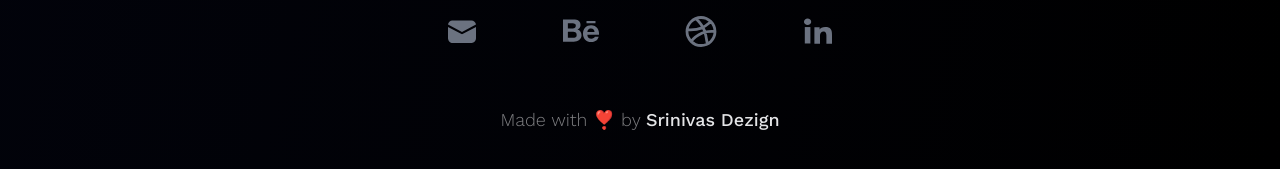
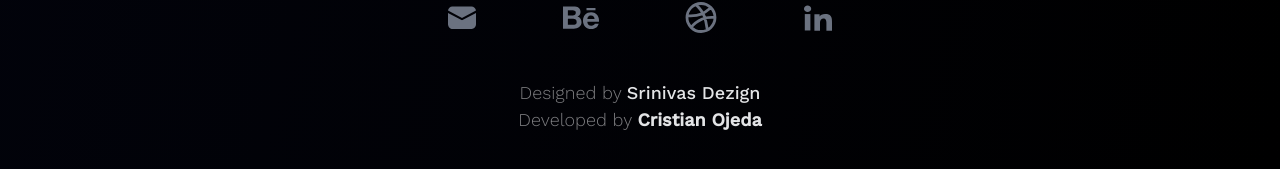
Before and after one commit to ojedacristian/next-tailwind-portfolio, a Next.js app: page / in a window 1280 px wide. Shown: the part 5400-5569 px from the top of the page. Built offline with nearby package versions, Linux system fonts and the light colour scheme.

Commit message:
fix links and metadata

```diff
--- a/app/layout.tsx
+++ b/app/layout.tsx
@@ -1,3 +1,4 @@
+import { type Metadata } from 'next'
 import './globals.css'
 import { Work_Sans } from 'next/font/google'
 
@@ -6,9 +7,10 @@ const workSans = Work_Sans({
   subsets: ['latin']
 })
 
-export const metadata = {
+export const metadata: Metadata = {
   title: 'Portfolio Open Source - Cristian Ojeda',
-  description: 'Developer Portfolio designed by Srinivas Dezign and Developed by Cristian Ojeda'
+  description: 'Developer Portfolio open source designed by Srinivas Dezign and Developed by Cristian Ojeda',
+  keywords: 'Developer, Frontend, Cristian Ojeda, Next, React, Development'
 }
 
 export default function RootLayout ({ children }: { children: React.ReactNode }): JSX.Element {
--- a/components/sections/Footer.tsx
+++ b/components/sections/Footer.tsx
@@ -31,7 +31,10 @@ export const Footer: React.FC = () => {
             variants={customVariantItem}
             custom={4}
             >
-                <p className="font-light text-body text-neutral-2">Made with <span className='text-blue-700'>❣️</span> by <b className="text-neutral-1">Srinivas Dezign</b></p>
+                <p className="font-light text-body text-neutral-2 text-center">
+                    Designed by <b className="text-neutral-1"><a href="https://www.figma.com/community/file/1107859971007623263/Portfolio">Srinivas Dezign</a></b> <br />
+                    Developed by <a href="https://cristianojeda.com.ar" target='_blank' className='text-neutral-1 font-bold'>Cristian Ojeda</a>
+                </p>
             </motion.div>
         </motion.section>
   )
```
